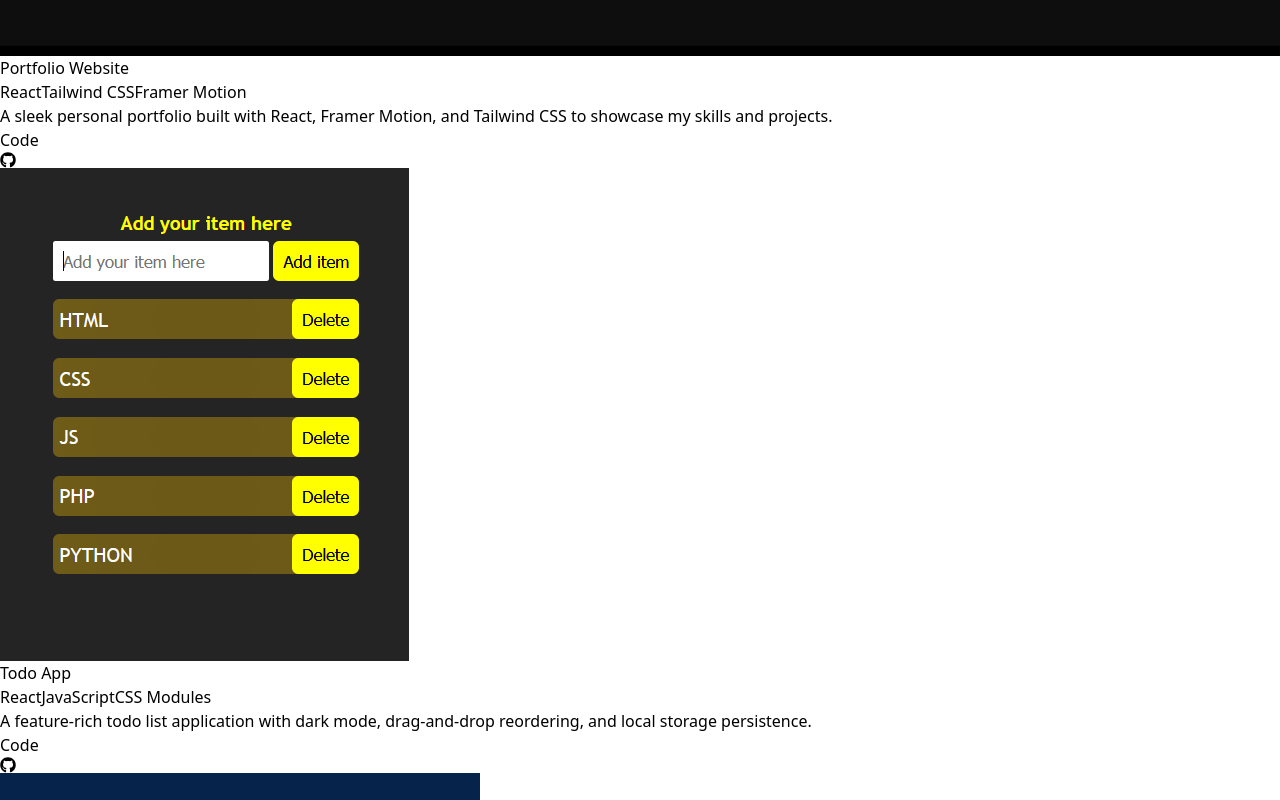
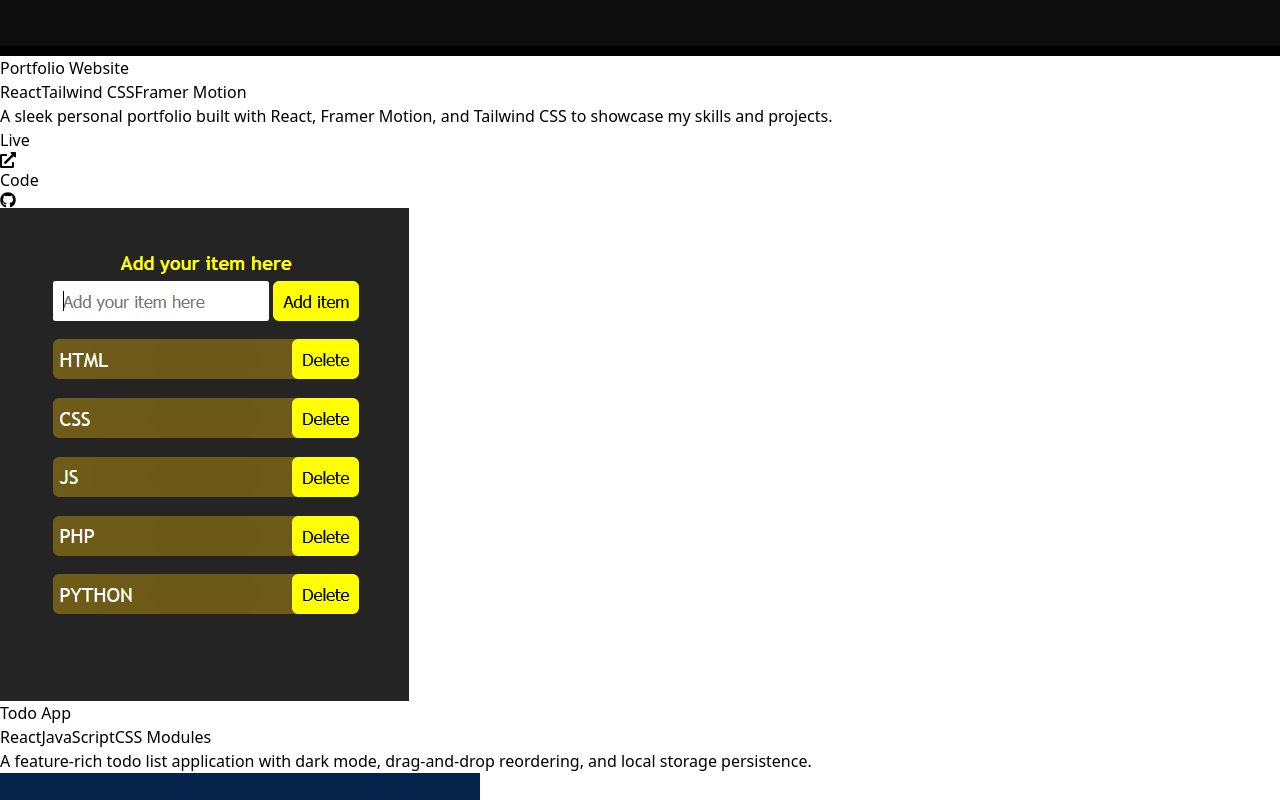
Before and after one commit to strictlyManish/Portfolio, a React (Vite) app: page /projects in a window 1280 px wide. Shown: the part 2420-3220 px from the top of the page. Built offline with nearby package versions, Linux system fonts and the light colour scheme.

Commit message:
fixing bug and making more responsive

```diff
--- a/src/components/ProjectCard.jsx
+++ b/src/components/ProjectCard.jsx
@@ -53,6 +53,21 @@ function ProjectCard({ project }) {
 
         {/* Buttons */}
         <div className="flex gap-4 mt-auto text-sm">
+          {/* Live Demo */}
+          {live && (
+            <a
+              href={live}
+              target="_blank"
+              rel="noopener noreferrer"
+              aria-label={`Live demo of ${title}`}
+              className="flex items-center gap-2 px-4 py-2 bg-purple-600 text-white rounded-xl shadow-md hover:bg-purple-500 hover:shadow-lg transition-transform hover:-translate-y-0.5"
+            >
+              Live <FaExternalLinkAlt />
+            </a>
+          )}
+
+          {/* GitHub Code */}
+          {github && (
             <a
               href={github}
               target="_blank"
@@ -62,6 +77,7 @@ function ProjectCard({ project }) {
             >
               Code <FaGithub />
             </a>
+          )}
         </div>
       </div>
     </motion.div>
--- a/src/data/data.js
+++ b/src/data/data.js
@@ -5,8 +5,8 @@ export const projects = [
     description: "A sleek personal portfolio built with React, Framer Motion, and Tailwind CSS to showcase my skills and projects.",
     image:"/public/first.jpeg",
     tags: ["React", "Tailwind CSS", "Framer Motion"],
-    live: "https://your-portfolio-link.com",
-    github: "https://github.com/strictlyManish/portfolio",
+    live: "https://manishkumar02.netlify.app/",
+    github: "https://github.com/strictlyManish/Portfolio",
   },
   {
     id: 2,
@@ -14,8 +14,8 @@ export const projects = [
     description: "A feature-rich todo list application with dark mode, drag-and-drop reordering, and local storage persistence.",
     image: "/public/todo.png",
     tags: ["React", "JavaScript", "CSS Modules"],
-    live: "https://your-todo-app-link.com",
-    github: "https://github.com/strictlyManish/todo-app",
+    // live: "https://your-todo-app-link.com",
+    // github: "https://github.com/strictlyManish/todo-app",
   },
   {
     id: 3,
@@ -23,8 +23,8 @@ export const projects = [
     description: "A clean weather app that provides real-time weather data using the OpenWeatherMap API and geolocation.",
     image: "/public/weather.gif",
     tags: ["React", "API", "Geolocation"],
-    live: "https://your-weather-app.com",
-    github: "https://github.com/strictlyManish/weather-app",
+    // live: "https://your-weather-app.com",
+    // github: "https://github.com/strictlyManish/weather-app",
   },
   {
     id: 4,
@@ -32,8 +32,8 @@ export const projects = [
     description: "A real-time chat application integrated with a music player, allowing users to listen to music together and discuss it live.",
     image: "/public/chat.jpg",
     tags: ["React", "Node.js", "Socket.IO", "Express", "Tailwind CSS"],
-    live: "https://your-moddy-player-link.com",
-    github: "https://github.com/strictlyManish/moddy-player-chat-app",
+    live: "https://own-ai-l7or.onrender.com",
+    github: "https://github.com/strictlyManish/GPT",
   },
   {
     id: 5,
@@ -41,8 +41,8 @@ export const projects = [
     description: "A sleek music player built with a modern UI, offering seamless audio playback, playlist management, and mood-based music filtering.",
     image: "/public/moody.jpg",
     tags: ["React", "Tailwind CSS", "Context API", "Framer Motion"],
-    live: "https://your-moddy-player-live-link.com",
-    github: "https://github.com/strictlyManish/moddy-player",
+    // live: "https://your-moddy-player-live-link.com",
+    // github: "https://github.com/strictlyManish/moddy-player",
   },
   {
     id: 6,
@@ -50,7 +50,7 @@ export const projects = [
     description: "An AI-powered tool that generates engaging captions for images using deep learning. Upload an image and get creative text instantly.",
     image: "/public/caption.png",
     tags: ["React", "Express", "OpenAI API", "Multer", "Tailwind CSS"],
-    live: "https://your-caption-generator-live-link.com",
-    github: "https://github.com/strictlyManish/caption-generator",
+    // live: "https://your-caption-generator-live-link.com",
+    // github: "https://github.com/strictlyManish/caption-generator",
   }
 ];
--- a/src/pages/Home.jsx
+++ b/src/pages/Home.jsx
@@ -32,20 +32,22 @@ const socialLinks = [
 
 const Home = () => {
   return (
-    <div className="min-h-screen bg-neutral-900 text-white overflow-hidden">
+    <div className="min-h-screen bg-neutral-900 text-white">
       {/* Hero Section */}
-      <section className="relative z-10 min-h-screen flex items-center justify-center px-6 md:px-12">
-        <div className="max-w-6xl mx-auto grid grid-cols-1 md:grid-cols-2 gap-12 items-center">
+      <section className="relative z-10 min-h-screen flex items-center justify-center px-4 sm:px-6 md:px-12">
+        <div className="max-w-6xl mx-auto w-full">
+          <div className="grid grid-cols-1 lg:grid-cols-2 gap-8 lg:gap-12 items-center">
 
             {/* Text Section */}
             <motion.div
               initial={{ opacity: 0, x: -50 }}
               animate={{ opacity: 1, x: 0 }}
               transition={{ duration: 0.8 }}
+              className="text-center lg:text-left order-2 lg:order-1"
             >
-            <h1 className="text-3xl md:text-5xl lg:text-6xl font-extrabold mb-6">
+              <h1 className="text-2xl sm:text-3xl md:text-4xl lg:text-5xl xl:text-6xl font-extrabold mb-4 sm:mb-6 leading-tight">
                 Hi, I'm{" "}
-              <span className="block text-purple-400 mt-2">
+                <span className="block text-purple-400 mt-1 sm:mt-2">
                   <Typewriter
                     words={typewriterWords}
                     loop={0}
@@ -58,7 +60,7 @@ const Home = () => {
                 </span>
               </h1>
 
-            <p className="text-lg md:text-xl text-neutral-300 mb-8 leading-relaxed">
+              <p className="text-base sm:text-lg md:text-xl text-neutral-300 mb-6 sm:mb-8 leading-relaxed max-w-2xl mx-auto lg:mx-0">
                 A{" "}
                 <span className="text-purple-400 font-semibold">
                   Frontend Developer
@@ -69,10 +71,10 @@ const Home = () => {
               </p>
 
               {/* CTA Buttons */}
-            <div className="flex flex-wrap gap-4 mb-10">
+              <div className="flex flex-col sm:flex-row gap-3 sm:gap-4 mb-8 sm:mb-10 justify-center lg:justify-start">
                 <Link
                   to="/projects"
-                className="bg-purple-600 text-white px-6 py-3 rounded-xl font-semibold shadow-md hover:bg-purple-700 hover:scale-105 transition-all duration-200"
+                  className="bg-purple-600 text-white px-6 py-3 rounded-xl font-semibold shadow-md hover:bg-purple-700 hover:scale-105 transition-all duration-200 text-center"
                 >
                   View Projects
                 </Link>
@@ -80,20 +82,20 @@ const Home = () => {
                   href="/resumee_ss word.pdf"
                   target="_blank"
                   rel="noopener noreferrer"
-                className="border-2 border-purple-500 text-purple-400 px-6 py-3 rounded-xl font-semibold hover:bg-purple-500 hover:text-white hover:scale-105 transition-all duration-200"
+                  className="border-2 border-purple-500 text-purple-400 px-6 py-3 rounded-xl font-semibold hover:bg-purple-500 hover:text-white hover:scale-105 transition-all duration-200 text-center"
                 >
                   Download Resume
                 </a>
               </div>
 
               {/* Social Links */}
-            <div className="flex gap-6 mb-10">
+              <div className="flex gap-6 mb-8 sm:mb-10 justify-center lg:justify-start">
                 {socialLinks.map((link, index) => (
                   <a
                     key={index}
                     href={link.href}
                     aria-label={link.ariaLabel}
-                  className={`text-neutral-400 ${link.hoverColor} text-2xl transition-colors duration-200`}
+                    className={`text-neutral-400 ${link.hoverColor} text-2xl transition-colors duration-200 hover:scale-110 transform`}
                   >
                     <link.icon />
                   </a>
@@ -101,9 +103,9 @@ const Home = () => {
               </div>
 
               {/* Tech Stack */}
-            <div>
-              <p className="mb-4 font-medium text-lg">Tech Stack:</p>
-              <div className="flex flex-wrap gap-6 text-3xl">
+              <div className="text-center lg:text-left">
+                <p className="mb-3 sm:mb-4 font-medium text-base sm:text-lg">Tech Stack:</p>
+                <div className="flex flex-wrap gap-4 sm:gap-6 text-2xl sm:text-3xl justify-center lg:justify-start">
                   {techStack.map((tech, index) => (
                     <tech.icon
                       key={index}
@@ -120,16 +122,17 @@ const Home = () => {
               initial={{ opacity: 0, scale: 0.9 }}
               animate={{ opacity: 1, scale: 1 }}
               transition={{ duration: 0.8, delay: 0.2 }}
-            className="flex justify-center"
+              className="flex justify-center order-1 lg:order-2"
             >
-            <div className="relative">
+              <div className="relative w-full max-w-xs sm:max-w-sm md:max-w-md">
                 <img
                   src="/hero.png"
                   alt="Manish Kumar - Frontend Developer"
-                className="rounded-2xl object-cover max-w-sm md:max-w-md lg:max-w-lg"
+                  className="rounded-2xl object-cover w-full h-auto shadow-2xl"
                 />
               </div>
             </motion.div>
+          </div>
         </div>
 
         {/* Scroll Indicator */}
@@ -137,9 +140,9 @@ const Home = () => {
           initial={{ opacity: 0 }}
           animate={{ opacity: 1 }}
           transition={{ delay: 1.5 }}
-          className="absolute bottom-8 left-1/2 transform -translate-x-1/2"
+          className="absolute bottom-4 sm:bottom-8 left-1/2 transform -translate-x-1/2"
         >
-          <HiArrowDown className="text-white text-2xl animate-bounce" />
+          <HiArrowDown className="text-white text-xl sm:text-2xl animate-bounce" />
         </motion.div>
       </section>
 
```
Lines whose indentation alone changed are shown as unchanged.
